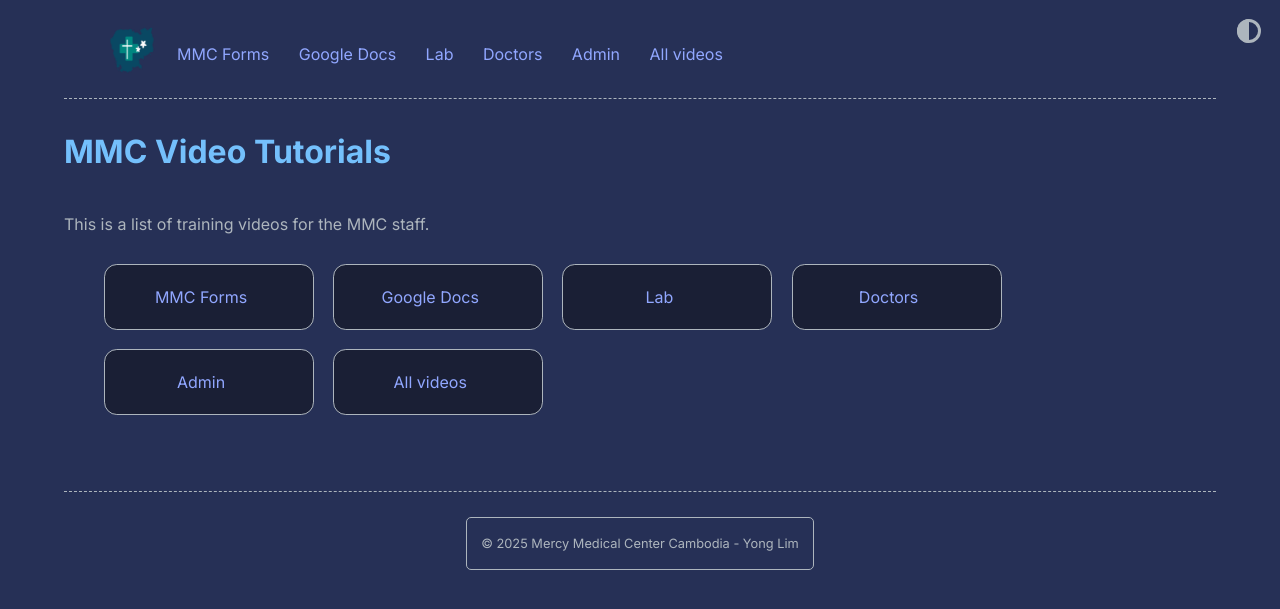
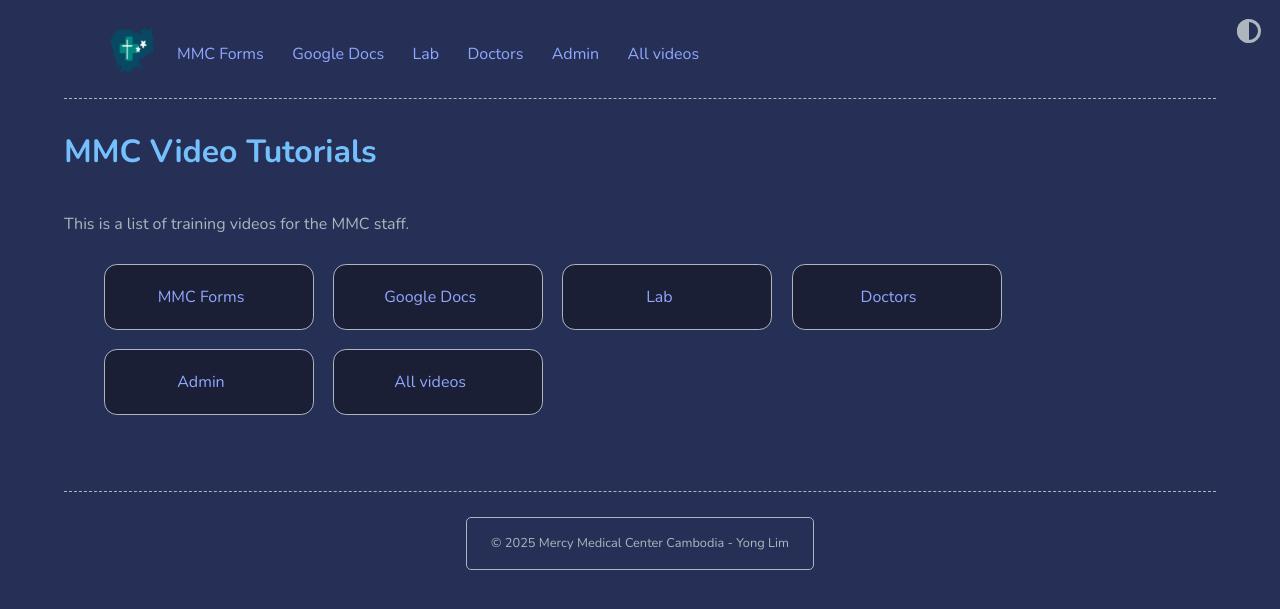
Before and after one commit to yong-lim/mmc-staff, a Jekyll site: the page built from index.md, in a window 1280 px wide. Shown: the top 609 px of the page. Built offline with Jekyll 4.4.1, drawn with Linux system fonts in a browser that asks for light colours.

Commit message:
Replace the Google font used

```diff
--- a/_sass/moonwalk.scss
+++ b/_sass/moonwalk.scss
@@ -1,10 +1,9 @@
-@import url('https://fonts.googleapis.com/css2?family=Anonymous+Pro&display=swap');
-@import url('https://fonts.googleapis.com/css2?family=Inter:wght@400;700&display=swap');
+@import url('https://fonts.googleapis.com/css2?family=Anonymous+Pro:ital,wght@0,400;0,700;1,400;1,700&family=Nunito+Sans:ital,opsz,wght@0,6..12,200..1000;1,6..12,200..1000&family=Nunito:ital,wght@0,200..1000;1,200..1000&display=swap');
 
 html { height: 100%; }
 
 body {
-  font-family:  "Inter", -apple-system, "avenir next", avenir, roboto, noto, ubuntu, "helvetica neue", helvetica, sans-serif;
+  font-family: "Nunito", sans-serif, -apple-system, "avenir next", avenir, roboto, noto, ubuntu, "helvetica neue", helvetica, sans-serif;
   font-size: 1.0rem;
   line-height: 2;
   margin: 0;
```
